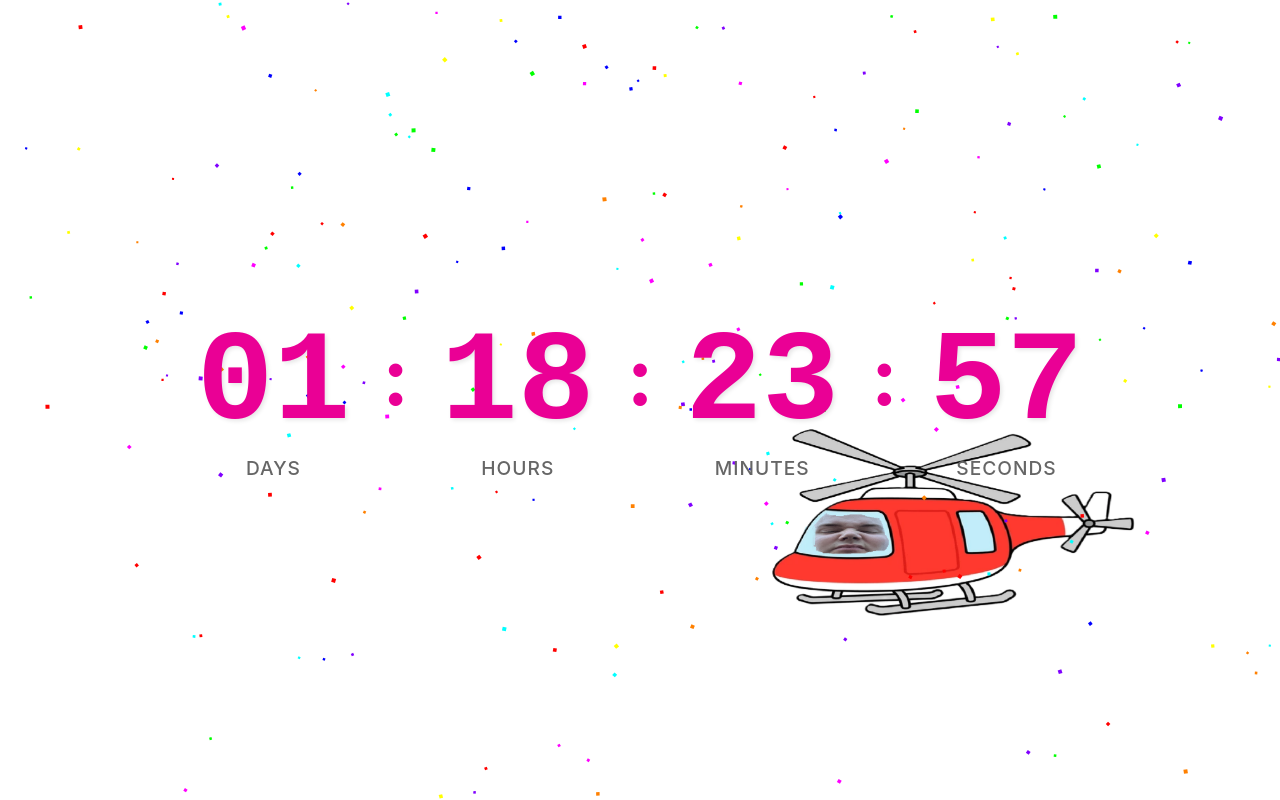
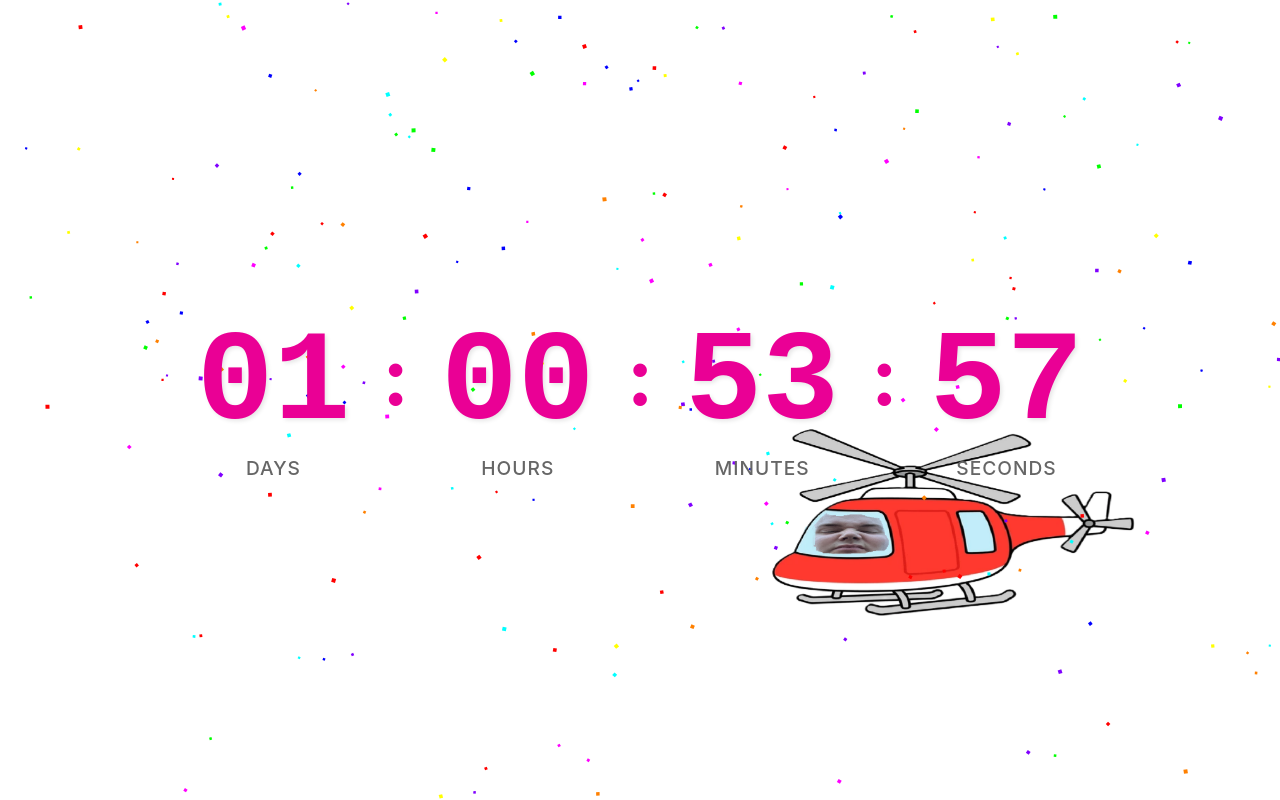
Before and after one commit to leonamotyer/countdown, a React (Vite) app: page / in a window 1280 px wide. Built offline with nearby package versions, Linux system fonts and the light colour scheme.

Commit message:
change time

```diff
--- a/src/components/CountdownTimer.tsx
+++ b/src/components/CountdownTimer.tsx
@@ -9,9 +9,9 @@ const CountdownTimer: React.FC = () => {
   })
 
   useEffect(() => {
-    // Set target date to August 28th, 2025, 12:00 PM Mountain Standard Time
+    // Set target date to August 28th, 2025, 6:30 PM Mountain Standard Time
     // Using UTC-7 for Mountain Standard Time (MST)
-    const targetDate = new Date('2025-08-28T19:00:00.000Z') // 12:00 PM MST = 7:00 PM UTC
+    const targetDate = new Date('2025-08-28T01:30:00.000Z') // 6:30 PM MST = 1:30 AM UTC (next day)
 
     const timer = setInterval(() => {
       const now = new Date().getTime()
```
